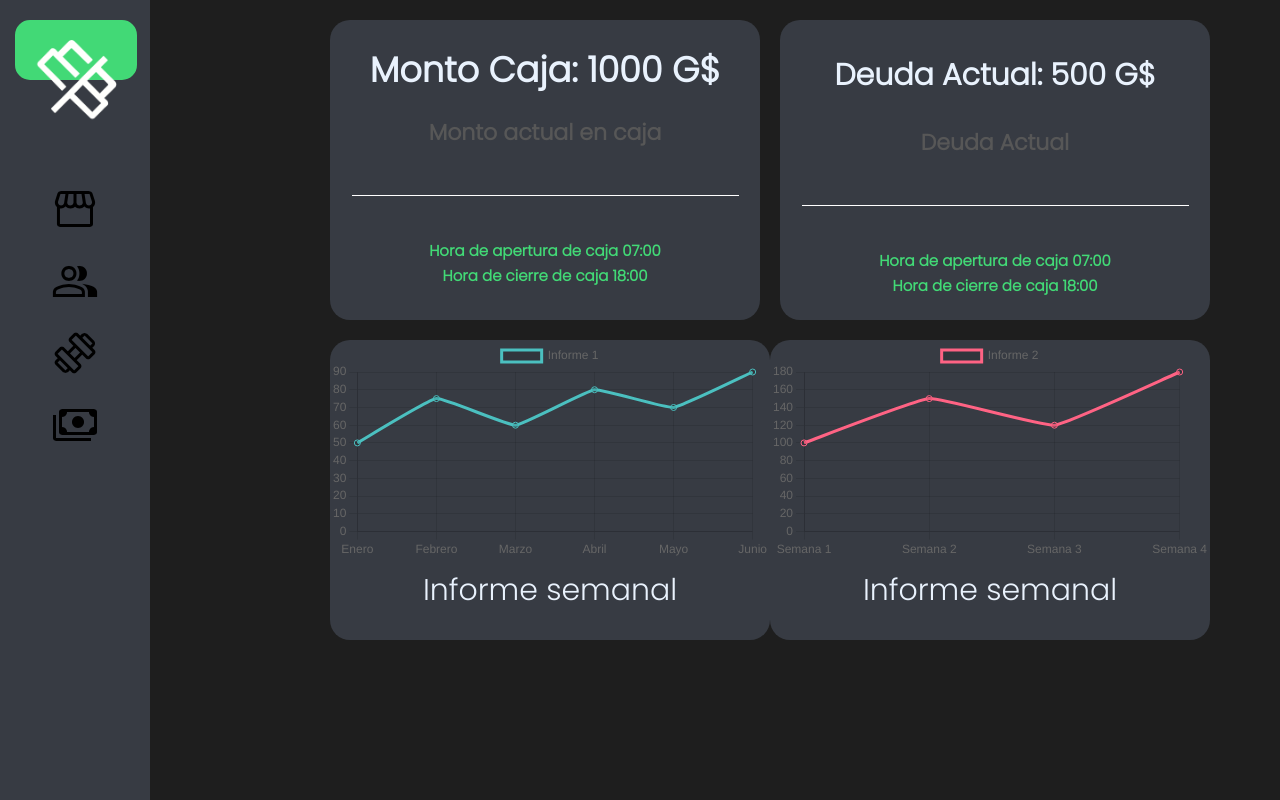
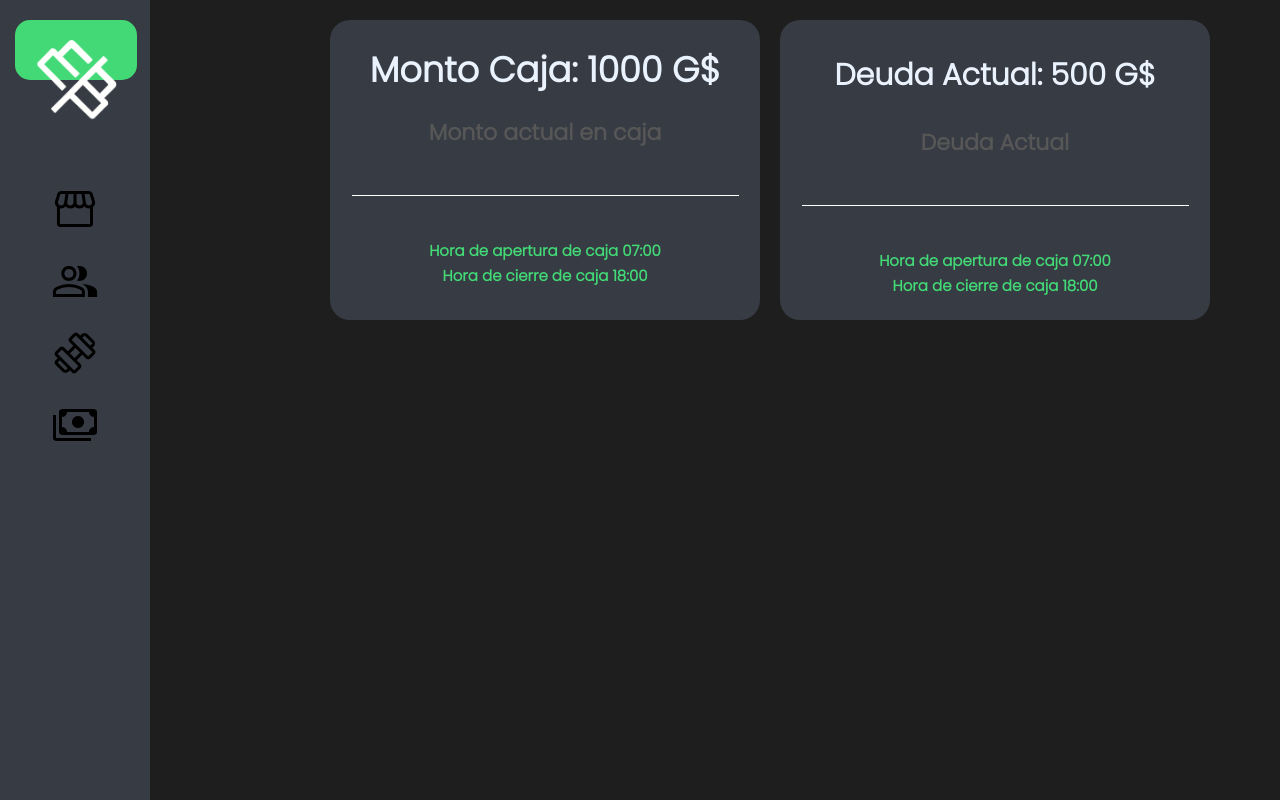
Before and after one commit to CesarXaio/Proyecto-Gym, a React (Create React App) app: page /resumen in a window 1280 px wide. Shown: the top 800 px of the page. Built offline with nearby package versions, Linux system fonts and the light colour scheme.

Commit message:
cambio Cesar

```diff
--- a/package.json
+++ b/package.json
@@ -14,7 +14,9 @@
     "chartjs-adapter-moment": "^1.0.1",
     "moment": "^2.29.4",
     "react": "^18.2.0",
+    "react-bootstrap": "^2.7.4",
     "react-chartjs-2": "^5.2.0",
+    "react-confirm-alert": "^3.0.6",
     "react-dom": "^18.2.0",
     "react-icons": "^4.8.0",
     "react-router-dom": "^6.10.0",
--- a/src/pages/Home/Resumen.js
+++ b/src/pages/Home/Resumen.js
@@ -9,49 +9,7 @@ import 'chartjs-adapter-moment';
 const Resumen = () => {
   const montoCaja = 1000; // Cantidad de dinero en la caja
   const montoPlata = 500; // Cantidad de dinero en la sección "Plata"
-  const dataInforme1 = {
-    labels: ['Enero', 'Febrero', 'Marzo', 'Abril', 'Mayo', 'Junio'],
-    datasets: [
-      {
-        label: 'Informe 1',
-        data: [50, 75, 60, 80, 70, 90],
-        fill: false,
-        borderColor: 'rgb(75, 192, 192)',
-        tension: 0.1,
-      },
-    ],
-  };
 
-  const optionsInforme1 = {
-    scales: {
-      y: {
-        type: 'linear',
-        beginAtZero: true,
-      },
-    },
-  };
-
-  const dataInforme2 = {
-    labels: ['Semana 1', 'Semana 2', 'Semana 3', 'Semana 4'],
-    datasets: [
-      {
-        label: 'Informe 2',
-        data: [100, 150, 120, 180],
-        fill: false,
-        borderColor: 'rgb(255, 99, 132)',
-        tension: 0.1,
-      },
-    ],
-  };
-
-  const optionsInforme2 = {
-    scales: {
-      y: {
-        type: 'linear',
-        beginAtZero: true,
-      },
-    },
-  };
 
   return (
     <div className="resumen-container">
@@ -72,17 +30,7 @@ const Resumen = () => {
           <p className="Cierre-Caja">Hora de cierre de caja 18:00 </p>
         </div>
       </div>
-      <div className="row2">
-        <div className="Informe1">
-            <Line className="Inf-1" data={dataInforme1} options={optionsInforme1} />
-            <p className="Informe-Semanal">Informe semanal</p>
-        </div>
-        <div className="Informe2">
 
-            <Line className="Inf-2" data={dataInforme2} options={optionsInforme2} />
-            <p className="Informe-Semana2">Informe semanal</p>
-        </div>
-      </div>
     </div>
   );
 };
--- a/src/pages/Home/components/Boton.css
+++ b/src/pages/Home/components/Boton.css
@@ -22,7 +22,7 @@
   }
 
   .botton button:hover {
-    background-color: #0069d9;
+    background-color: #399659;
   }
   .boton-container {
     position: relative;
--- a/src/pages/Home/components/Entrenadores.css
+++ b/src/pages/Home/components/Entrenadores.css
@@ -176,6 +176,7 @@
 }
 .btn-editar {
   background-color: transparent;
+  color:#E9F2FD;
   border: none;
   outline: none;
   box-sizing: border-box;
@@ -204,6 +205,7 @@
 
 .btn-eliminar {
   background-color: transparent;
+  color:#E9F2FD;
   border: none;
   outline: none;
   height: 3rem;
--- a/src/pages/Home/components/Entrenadores.js
+++ b/src/pages/Home/components/Entrenadores.js
@@ -4,6 +4,9 @@ import axios from "axios";
 import { FontAwesomeIcon } from '@fortawesome/react-fontawesome';
 import { faEdit, faTrash } from '@fortawesome/free-solid-svg-icons';
 import ModalEditar from "./modalEditar/ModalEditar";
+import { confirmAlert } from 'react-confirm-alert';
+import 'react-confirm-alert/src/react-confirm-alert.css';
+
 
 const Entrenadores = (props) => {
   const { nombre, ci, telefono, especialidad } = props;
@@ -41,16 +44,30 @@ const Entrenadores = (props) => {
     setModalVisible(false);
     setEntrenadorEditando(null);
   };
-  const handleEliminarEntrenador = async (entrenador) => {
-    try {
-      await axios.delete(`https://localhost:7072/api/Entrenador/${entrenador.ci}`);
-
-      // Eliminar el entrenador del estado "entrenadores"
-      setEntrenadores(entrenadores.filter(e => e.ci !== entrenador.ci));
-
-    } catch (error) {
-      console.error("Error al eliminar el entrenador:", error);
-    }
+  const handleEliminarEntrenador = (entrenador) => {
+    setEntrenadorSeleccionado(entrenador);
+    confirmAlert({
+      title: 'Confirmar eliminación',
+      message: `¿Estás seguro de que deseas eliminar al entrenador ${entrenador.nombre}?`,
+      buttons: [
+        {
+          label: 'Eliminar',
+          onClick: () => {
+            axios.delete(`https://localhost:7072/api/Entrenador/${entrenador.ci}`)
+              .then(() => {
+                setEntrenadores(entrenadores.filter(e => e.ci !== entrenador.ci));
+              })
+              .catch((error) => {
+                console.error("Error al eliminar el entrenador:", error);
+              });
+          }
+        },
+        {
+          label: 'Cancelar',
+          onClick: () => {}
+        }
+      ]
+    });
   };
 
 
--- a/src/pages/Home/components/TarjetaUser.css
+++ b/src/pages/Home/components/TarjetaUser.css
@@ -1,4 +1,4 @@
-.tarjeta{
+.tarjetas{
     background-color: #373B43;
     color: #FFFF;
     width: 90%;
--- a/src/pages/Home/components/modalUsers/Membresia.js
+++ b/src/pages/Home/components/modalUsers/Membresia.js
@@ -1,4 +1,4 @@
-import React, { useState } from "react";
+import React, { useState, useEffect } from "react";
 import Mensaje from "../../../../Confirmacion/Mensaje";
 import "./Membresia.css";
 import axios from "axios";
```
Also changed, not shown: 1 other file (tests, documents, lock files or other folders).
